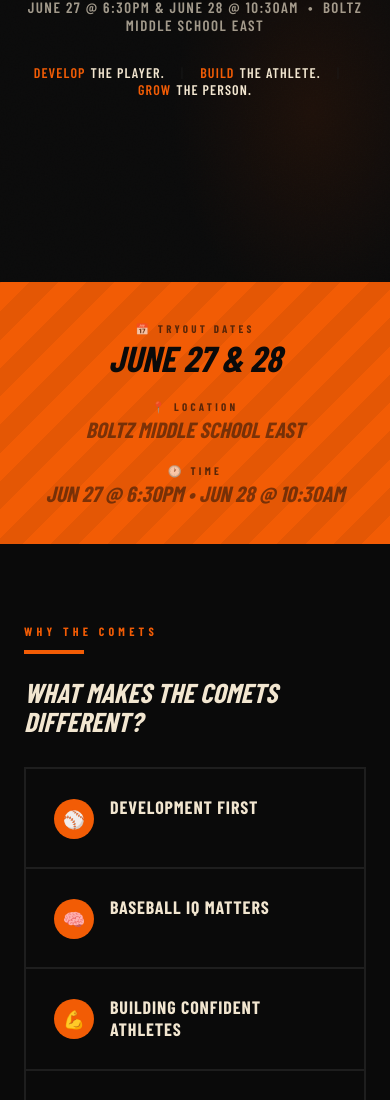
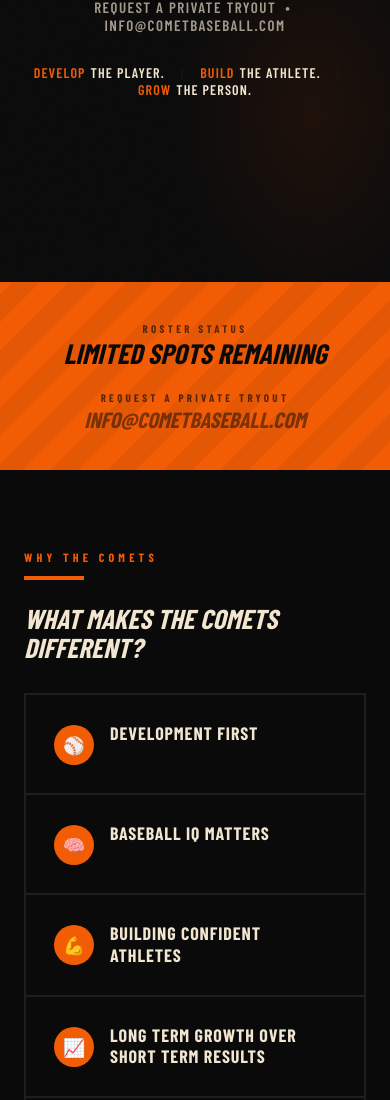
Before and after one commit to nick77vet/colorado-comets-website, a plain HTML site: page index.html in a window 390 px wide. Shown: the part 562-1662 px from the top of the page. Drawn offline with nearby package versions, Linux system fonts and the light colour scheme; a web font is replaced by a local one.

Commit message:
Add files via upload
Updated Index and Registration for private tryouts.

```diff
--- a/index.html
+++ b/index.html
@@ -3,7 +3,7 @@
 <head>
   <meta charset="UTF-8">
   <meta name="viewport" content="width=device-width, initial-scale=1.0">
-  <title>Colorado Comets Baseball | 11U Tryouts 2027</title>
+  <title>Colorado Comets Baseball | 11U 2027</title>
   <link rel="preconnect" href="https://fonts.googleapis.com">
   <link href="https://fonts.googleapis.com/css2?family=Barlow+Condensed:ital,wght@0,400;0,600;0,700;0,900;1,900&family=Barlow:wght@400;500;600&display=swap" rel="stylesheet">
   <style>
@@ -478,8 +478,8 @@
   <div class="hero">
     <img class="hero-logo" src="Logo_3_transparent.png" alt="Colorado Comets">
     <p class="hero-colorado">Fort Collins, Colorado &bull; 11U (2027) &bull; Competitive Baseball</p>
-    <h1 class="hero-headline"><span>Tryouts</span><br>Now Open</h1>
-    <p class="hero-sub">June 27 @ 6:30pm &amp; June 28 @ 10:30am &nbsp;&bull;&nbsp; Boltz Middle School East</p>
+    <h1 class="hero-headline"><span>Limited Spots</span><br>Available</h1>
+    <p class="hero-sub">Request a private tryout &nbsp;&bull;&nbsp; info@cometbaseball.com</p>
     <p class="hero-philosophy">
       <span class="accent">Develop</span><span class="word">the Player.</span>
       <span class="sep">|</span>
@@ -493,18 +493,13 @@
   <div class="tryout-banner">
     <div class="tryout-banner-inner">
       <div>
-        <div class="tryout-label">📅 Tryout Dates</div>
-        <div class="tryout-value">June 27 &amp; 28</div>
+        <div class="tryout-label">Roster Status</div>
+        <div class="tryout-value" style="font-size: clamp(28px, 5vw, 52px);">Limited Spots Remaining</div>
       </div>
       <div class="tryout-divider"></div>
       <div>
-        <div class="tryout-label">📍 Location</div>
-        <div class="tryout-value tbd">Boltz Middle School East</div>
-      </div>
-      <div class="tryout-divider"></div>
-      <div>
-        <div class="tryout-label">🕐 Time</div>
-        <div class="tryout-value tbd">Jun 27 @ 6:30pm &bull; Jun 28 @ 10:30am</div>
+        <div class="tryout-label">Request a Private Tryout</div>
+        <div class="tryout-value tbd">info@cometbaseball.com</div>
       </div>
     </div>
   </div>
@@ -555,9 +550,10 @@
   <!-- CTA -->
   <div class="cta-section">
     <div class="cta-inner">
-      <h2 class="cta-title">Register<br>Today</h2>
-      <p class="cta-body">If you're looking for a program focused on developing kids instead of feeding coach egos, we'd love to meet your family.</p>
-      <a href="register.html" class="cta-badge">Register Today</a>
+      <h2 class="cta-title">Request a<br>Private Tryout</h2>
+      <p class="cta-body">We have limited spots remaining on the 2027 roster. If you're interested in joining the Comets, reach out to us directly or fill out the form and we'll be in touch.</p>
+      <a href="register.html" class="cta-badge">Submit Your Info</a>
+      <p style="margin-top: 16px; font-family: 'Barlow Condensed', sans-serif; font-size: 15px; letter-spacing: 0.1em; text-transform: uppercase; opacity: 0.5;">or email us at <a href="mailto:info@cometbaseball.com" style="color: var(--orange); text-decoration: none;">info@cometbaseball.com</a></p>
     </div>
   </div>
 
```
Also changed, not shown: register.html (+3 -17 lines).
